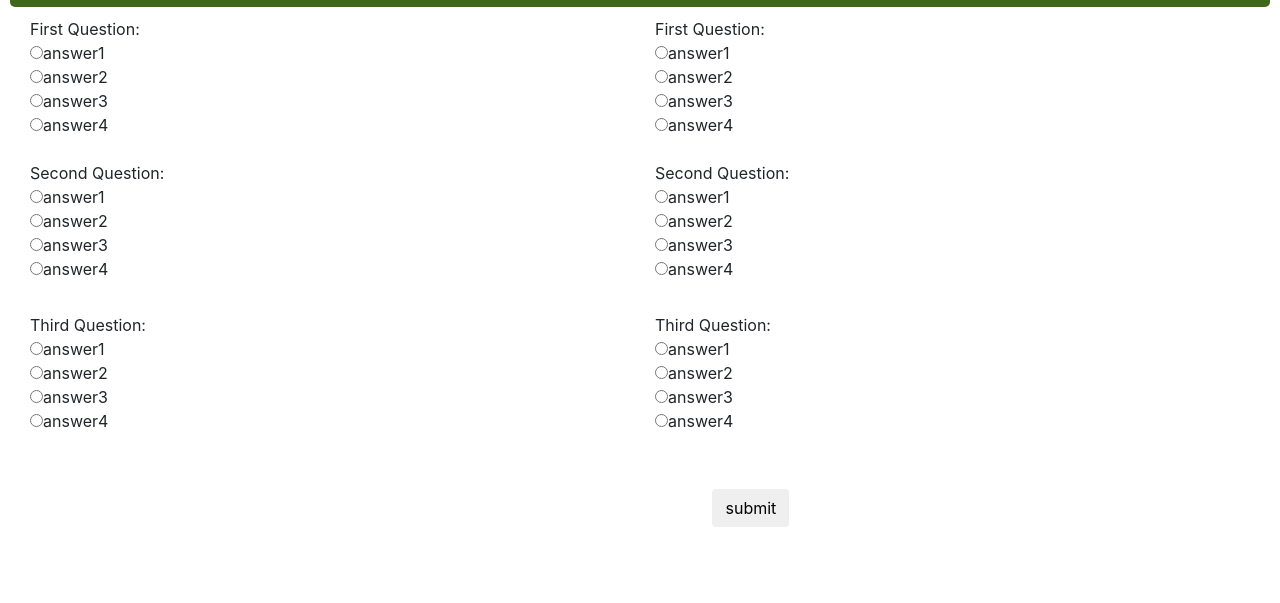
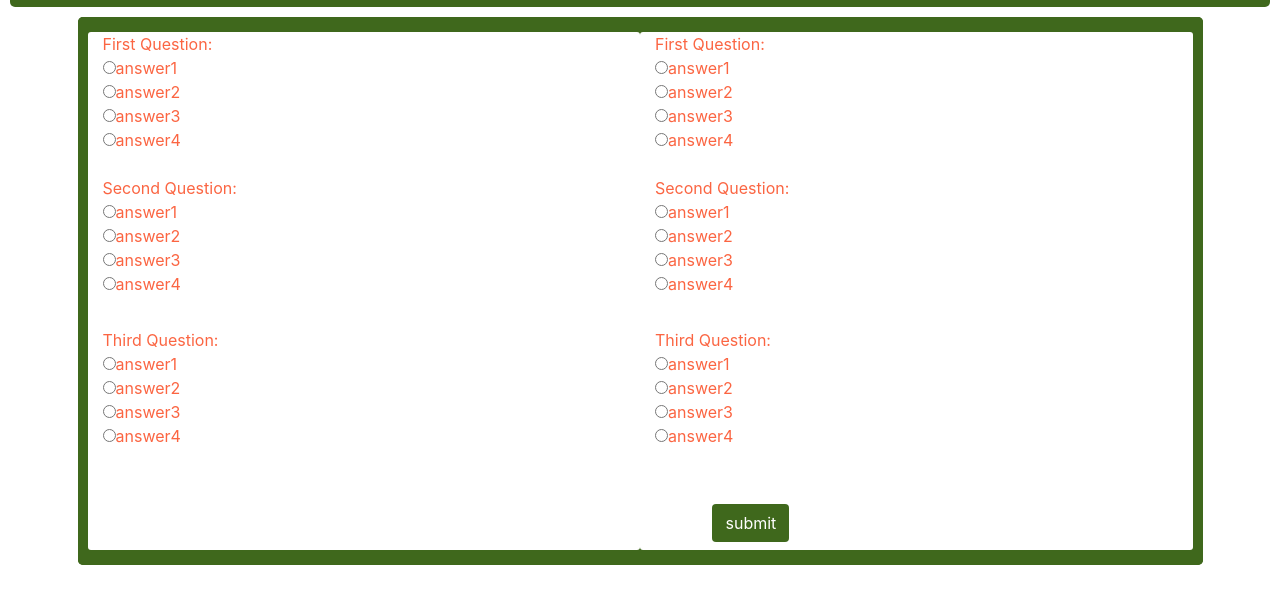
Before and after one commit to Dun-Njuguna/Quiz-Board, a plain HTML site: page index.html in a window 1280 px wide. Shown: the part 99-702 px from the top of the page. Drawn offline with Linux system fonts and the light colour scheme.

Commit message:
Included a background colour and coloured the qustions.

```diff
--- a/css/styles.css
+++ b/css/styles.css
@@ -4,6 +4,10 @@
 
 body {
   background-color: #FFFFFF;
+}
+#all {
+  position: relative;
+  background-color: white;
 }
 #introduction {
   margin: 10px;
@@ -14,3 +18,37 @@ body {
   background-color:#3F681C ;
   color: #FB6542;
 }
+#quiz {
+  background-color: #3F681C;
+  width: 90%;
+  border-radius: 5px;
+  margin-bottom: 10px;
+  margin-top: 10px;
+}
+
+#quiz-questions {
+  /* background-color: #006400; */
+  background-color:#3F681C;
+  border-radius: 5px;
+  padding: 10px;
+}
+
+#questions-left {
+  background-color: #FFFFFF;
+  color: #FB6542;
+  border-radius: 3px;
+  margin-top: 5px;
+  margin-bottom: 5px;
+}
+
+#questions-right {
+  background-color: #FFFFFF;
+  color: #FB6542;
+  border-radius: 3px;
+  margin-top: 5px;
+  margin-bottom: 5px;
+}
+#forms{
+  background-color: #3F681C;
+  color: white;
+}
```
